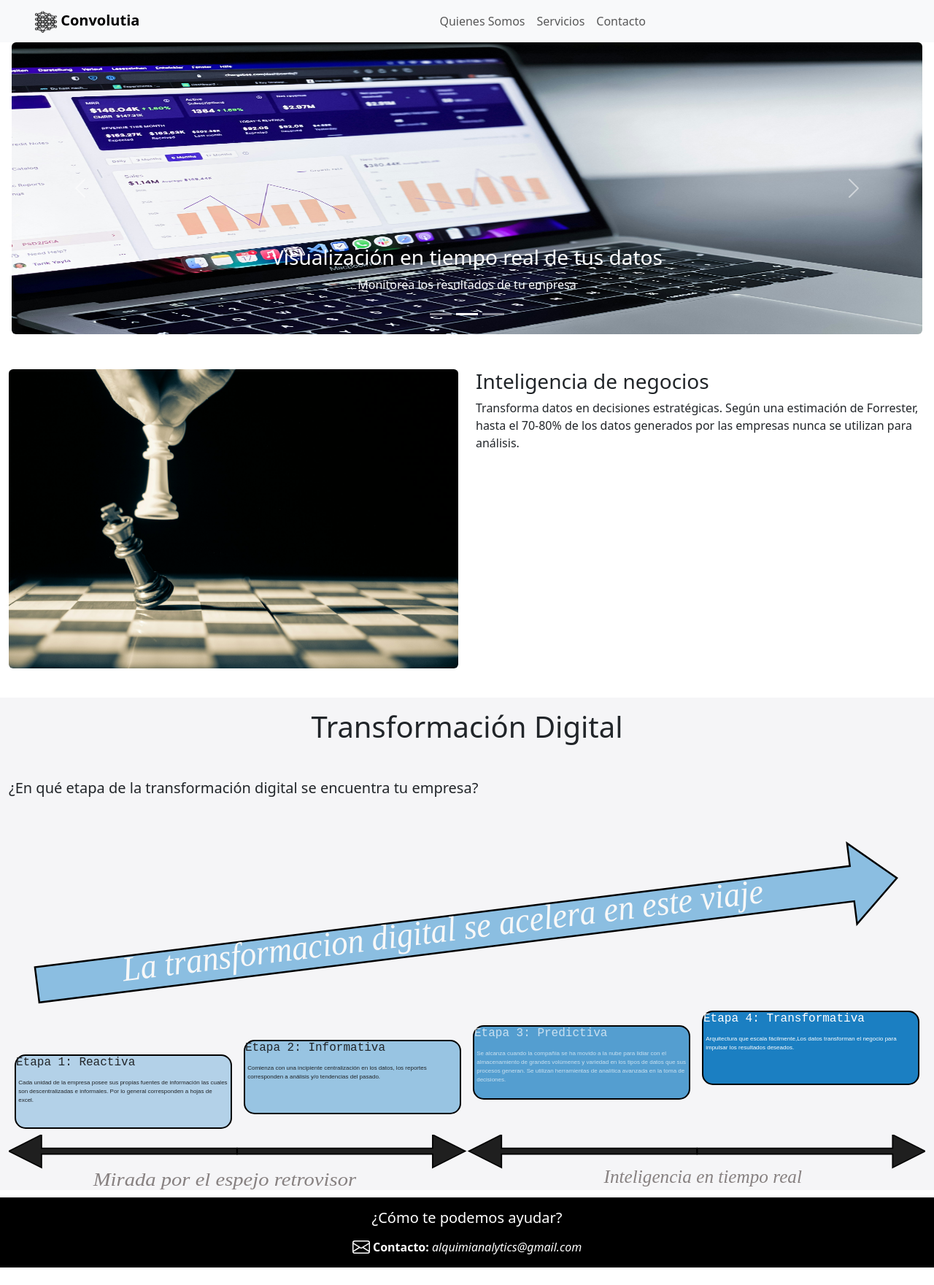
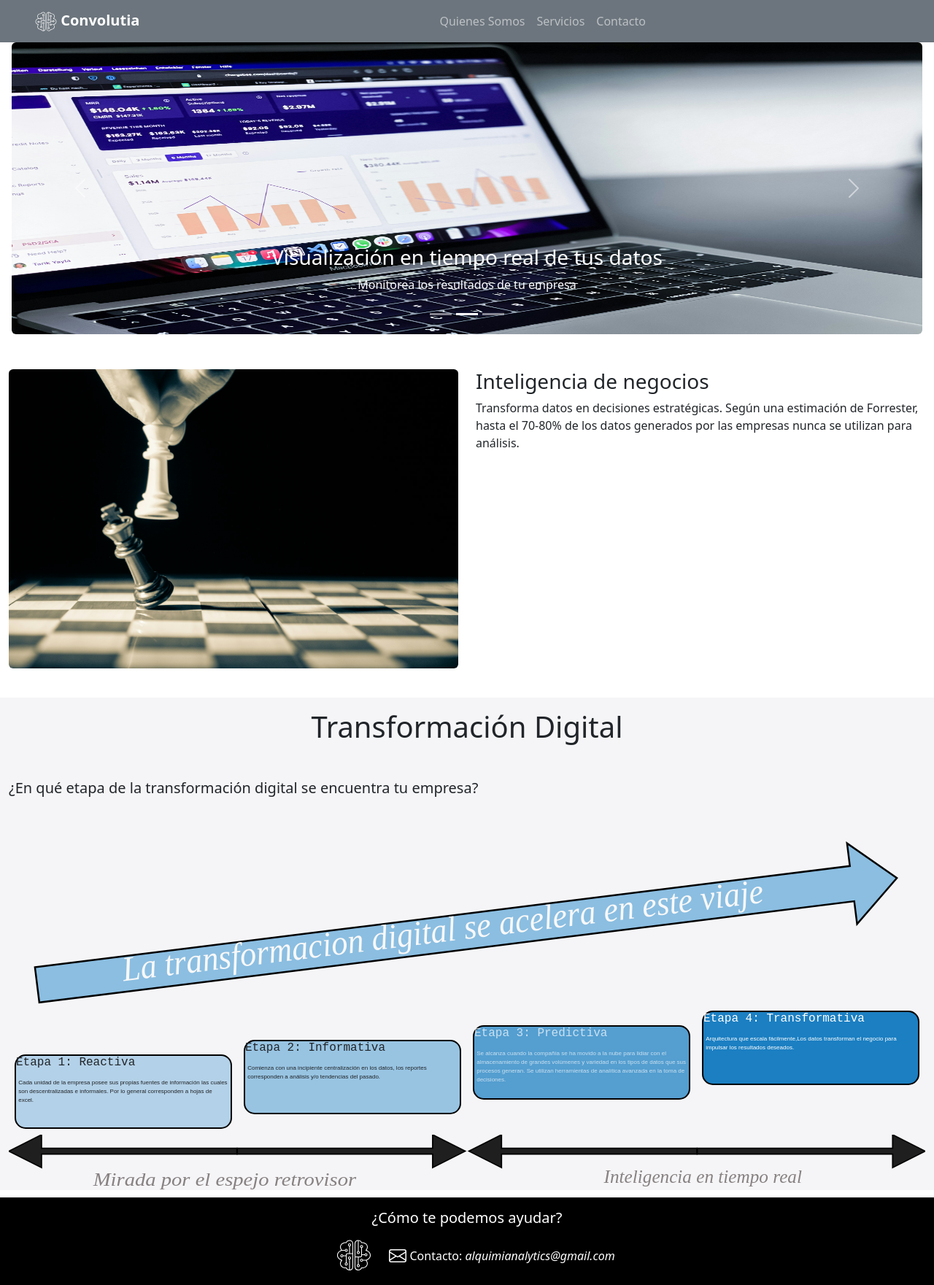
Before and after one commit to diegodiazross/convolutiva, a React (Vite) app: page / in a window 1280 px wide. Shown: the whole page at 73% size. Before the commit the page ends 1737 px from the top, so only its background shows below. Built offline with nearby package versions, Linux system fonts and the light colour scheme.

Commit message:
cambios footer y navbar

```diff
--- a/src/components/Footer.jsx
+++ b/src/components/Footer.jsx
@@ -1,18 +1,19 @@
+import Image from "react-bootstrap/Image";
 import sobre from "../assets/envelope.svg";
 import styles from "./Footer.module.css";
-import network from "../assets/deep-learning.png";
+import icon from "../assets/main-icon.svg";
 function Footer() {
   return (
     <footer className={`${styles.footer}`}>
-
       <div className={styles["contacto"]}>
         <h5 className={styles["header"]}>¿Cómo te podemos ayudar?</h5>
-        <div className="Container d-flex justify-content-center align-items-start">
-          <img src={sobre} alt="icono sobre" className={styles["sobre"]} />
-          <p>
-            <b>&nbsp;Contacto:&nbsp;</b>
-          </p>
+        <div className="Container d-flex justify-content-center align-items-center">
+          <Image className={styles["icon"]} src={icon}/>
+          <Image src={sobre} alt="icono sobre" className={styles["sobre"]} />
+          <div>
+          &nbsp;Contacto:&nbsp;
           <i>alquimianalytics@gmail.com</i>
+          </div>
         </div>
       </div>
     </footer>
--- a/src/components/Footer.module.css
+++ b/src/components/Footer.module.css
@@ -4,14 +4,15 @@ footer {
   color: white;
 }
 
-.network{
-  width: 1.5rem;
-  height: 1.5rem;
-  fill:white
+.icon{
+  margin: 0 1.5rem;
+  width: 3rem;
+  height: 3rem;
+
 }
 
 .contacto {
-  padding-top: 1rem;
+  padding: 1rem;
 }
 .header {
   text-align: center;
@@ -19,6 +20,6 @@ footer {
 }
 
 .sobre {
-  width: 1.5rem;
-  height: 1.5rem;
+  width:1.5rem;
+  height:1.5rem;
 }
--- a/src/components/MainCarousel.jsx
+++ b/src/components/MainCarousel.jsx
@@ -14,7 +14,7 @@ function MainCarousel() {
   };
 
   return (
-    <section>
+    <section className="mt-0">
       <Carousel className="mx-3" fade activeIndex={index} onSelect={handleSelect}>
         <Carousel.Item>
           <Image src={ai} rounded alt="machine learning" height="400px" width="100%" />
--- a/src/components/Navbar.jsx
+++ b/src/components/Navbar.jsx
@@ -3,12 +3,13 @@ import Nav from "react-bootstrap/Nav";
 import Navbar from "react-bootstrap/Navbar";
 import network from "../assets/deep-learning.png";
 import Image  from "react-bootstrap/Image";
+import icon from "../assets/main-icon.svg";
 
 function Navigator() {
   return (
-    <Navbar expand="md" collapseOnSelect="true" bg="light" data-bs-theme="light">
+    <Navbar expand="md" collapseOnSelect="true" bg="secondary" data-bs-theme="dark">
       <Navbar.Brand href="/" className="ps-5">
-        <Image src={network} alt="logo" width="30px" height="30px"/>
+        <Image src={icon} alt="logo" width="30px" height="30px"/>
         {/* <img src={network} className="d-inline-block align-top" alt="logo"  />{" "} */}
         <strong>&nbsp;Convolutia</strong>
       </Navbar.Brand>
```
Also changed, not shown: src/assets/main-icon.svg (added).
